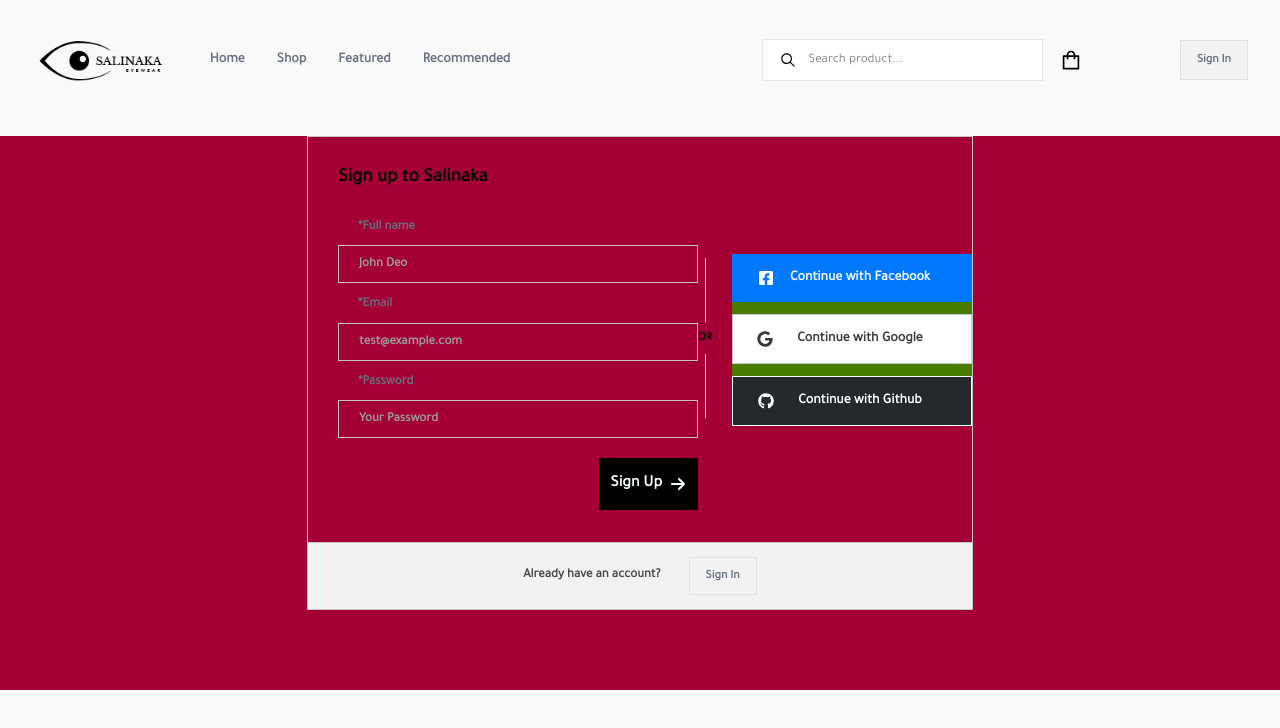
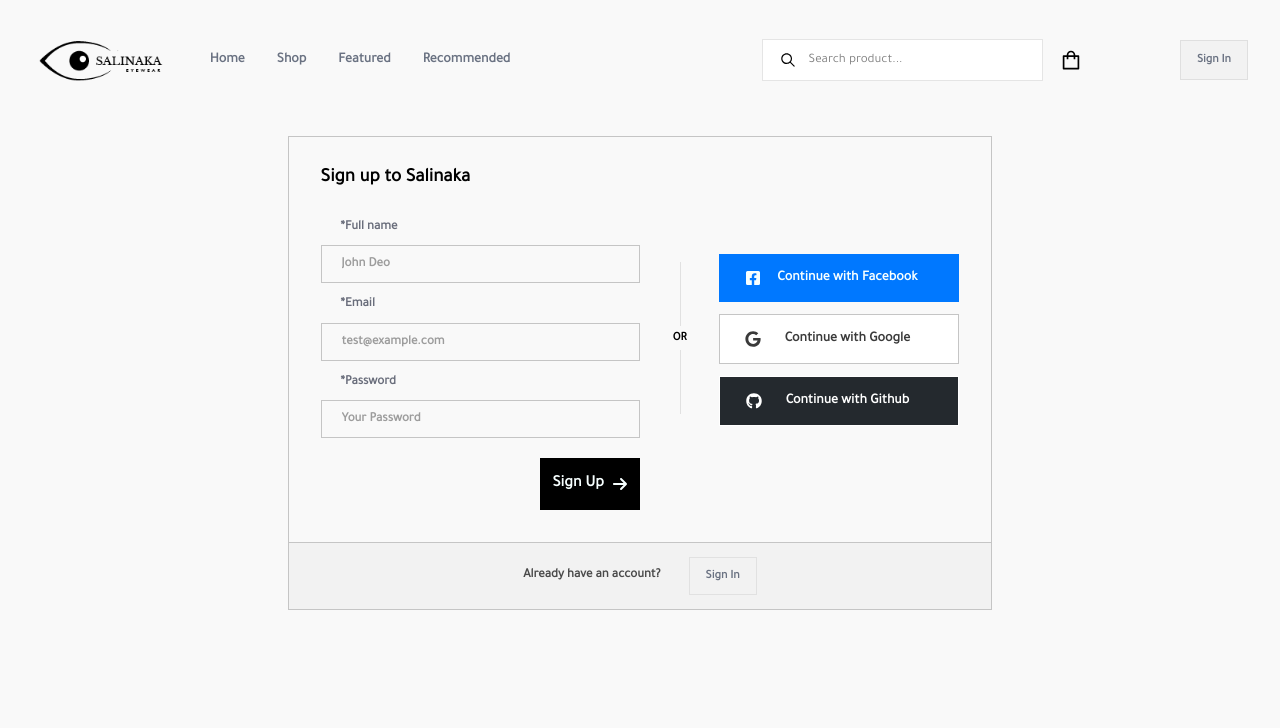
Before and after one commit to webhavilah/e-commerce, a React (Vite) app: page /signup in a window 1280 px wide. Shown: the top 728 px of the page. Built offline with nearby package versions, Linux system fonts and the light colour scheme.

Commit message:
final update from ayanfe for now

```diff
--- a/src/consumable/featured.js
+++ b/src/consumable/featured.js
@@ -39,6 +39,7 @@ const featured = [
         brand: "Tiktilaok Manok",
         name: "Sexbomb",
         imgUrl: "../src/assets/f-6.png",
+        price: 78,
     }
 ]
 export default featured;
--- a/src/salinaka_pages/Home.jsx
+++ b/src/salinaka_pages/Home.jsx
@@ -26,19 +26,19 @@ const Home = () => {
     <div>
       <Navbar />
       <div className="home overflow-x-hidden">
-        <div className="flex w-[85%] bg-[#f3f3f3] m-auto mt-30 ">
-          <div className="w-[50%] text-[#1a1a1a] my-auto pl-10 pt-20 pb-10">
-            <h2 className="text-[50px] max-w-sm leading-14 mb-6 ">
+        <div className="lg:flex w-[85%] bg-[#f3f3f3] m-auto mt-30 ">
+          <div className="lg:w-[50%] w-[80%] text-[#1a1a1a] my-auto pl-10 lg:pt-20 pt-10 pb-10">
+            <h2 className="sm:text-4xl md:text-5xl lg:text-[50px] text-2xl max-w-sm md:leading-14 mb-6 ">
               <span className="capitalize font-bold">see</span> everything
               with <span className="capitalize font-bold">clarity</span>
             </h2>
-            <p className="text-sm lg:text-lg text-[#4a4a4a] font-bold  lg:w-md mb-4">
+            <p className="text-sm md:text-lg text-[#4a4a4a] font-bold  lg:w-md mb-4">
               Buying eyewear should leave you happy and good-looking, with money
               in your pocket. Glasses, sunglasses, and contacts—weve got your
               eyes covered.
             </p>
             <Link to="/shop">
-              <button className="flex items-center justify-between bg-black text-white py-4 px-4 font-medium hover:bg-neutral-800 transition duration-400">
+              <button className="flex items-center justify-between bg-black text-white md:py-4 md:px-4 p-3.5 font-medium hover:bg-neutral-800 transition duration-400">
                 Shop Now <FaArrowRight className="ml-2" />
               </button>
             </Link>
--- a/src/salinaka_pages/Shop.jsx
+++ b/src/salinaka_pages/Shop.jsx
@@ -33,7 +33,7 @@ const Shop = () => {
 
       <div className="mt-26">
         <div className="w-[87%] m-auto h-auto">
-          <div className="grid xl:grid-cols-7 lg:grid-cols-5 md:grid-cols-4 grid-cols-2 gap-5 h-70 w-full">
+          <div className="grid xl:grid-cols-7 lg:grid-cols-5 md:grid-cols-4 grid-cols-2 gap-5 h-70 sm:pb-0 pb-410 sm w-full">
             {dataFour.map((item, id) => (
               <div
                 key={id}
@@ -55,7 +55,7 @@ const Shop = () => {
                   <h3 className="py-4 font-bold">{item.amount}</h3>
                 </div>
 
-                <div className="absolute bottom-0 left-0 w-full mt-30 bg-black text-white text-center font-bold text-sm py-2 transform translate-y-10 group-hover:translate-y-0 transition-transform duration-300">
+                <div className="absolute bottom-0 left-0 w-full mt-30 bg-black text-white text-center font-bold text-sm py-3 transform translate-y-13 group-hover:translate-y-0 transition-transform duration-300">
                   <p>Add to basket</p>
                 </div>
               </div>
--- a/src/salinaka_pages/Signup.jsx
+++ b/src/salinaka_pages/Signup.jsx
@@ -29,7 +29,7 @@ function Signup() {
     return () => window.removeEventListener("scroll", handleScroll);
   }, []);
   return (
-      <div className="">
+      <div className="overflow-x-hidden">
       <header
         ref={navbar}
         className="h-30 fixed w-full z-50 flex items-center justify-center top-0"
@@ -120,74 +120,74 @@ function Signup() {
         </nav>
       </header>
 
-      <div className="w-screen">
-        <div className="lg:mt-34 md:mt-25 bg-0 m-auto w-full md:w-screen bg-rose-800 md:pb-20">
-        <div className="border border-[#C5C5C5] lg:w-[52%] md:w-[75%] m-auto w-screen">
-          <div className="lg:flex justify-between md: md:items-center md:grid w-[91%] m-auto">
-            <div className="w-full items-center" >
+      <div className="w-screen overflow-x-hidden">
+        <div className="min-[901px]:mt-34 max-[900px]:mt-25 bg-0 m-auto w-full md:w-screen max-lg:pb-20">
+        <div className="border border-[#C5C5C5] xl:w-[55%] min-[901px]:w-[70%] max-[900px]:w-[70%] max-[400px]:w-[92%] m-auto w-screen">
+          <div className="min-[901px]:flex justify-between md:items-center w-[91%] m-auto">
+            <div className="w-full min-[901px]:w-[50%] items-center text-left max-[900px]:text-center" >
               <h2 className="font-semibold text-[19px] mt-7">
                 Sign up to Salinaka
               </h2>
-              <form className="w-full lg:w-90 md:pr-0">
+              <form className="w-full xs:pr-0 :w-[90%]">
                 <div className="flex flex-col mt-6">
-                  <label className="text-[13px] mb-2 pl-5 font-bold text-[#696D7B]">
+                  <label className="text-[13px] mb-2 pl-5 font-bold text-[#696D7B] text-left max-[900px]:text-center">
                     *Full name
                   </label>
                   <input
-                    className=" border border-[#C5C5C5] py-1.5 pl-5 w-full  focus:ring-0 focus: focus:outline-none placeholder:font-semibold placeholder:text-[#9C9C9C] placeholder:text-[13px]"
+                    className=" border border-[#C5C5C5] py-1.5 pl-5 w-full  focus:ring-0 focus: focus:outline-none placeholder:font-semibold placeholder:text-[#9C9C9C] placeholder:text-[13px] text-left max-[900px]:text-center"
                     type="text"
                     placeholder="John Deo"
                   />
                 </div>
                 <div className="flex flex-col mt-3">
-                  <label className="text-[13px] mb-2 pl-5 font-bold text-[#696D7B]">
+                  <label className="text-[13px] mb-2 pl-5 font-bold text-[#696D7B] text-left max-[900px]:text-center">
                     *Email
                   </label>
                   <input
-                    className=" border border-[#C5C5C5] py-1.5 pl-5 w-full focus:ring-0 focus: focus:outline-none placeholder:font-semibold placeholder:text-[#9C9C9C] placeholder:text-[13px]"
+                    className=" border border-[#C5C5C5] py-1.5 pl-5 w-full focus:ring-0 focus: focus:outline-none placeholder:font-semibold placeholder:text-[#9C9C9C] placeholder:text-[13px] text-left max-[900px]:text-center"
                     type="email"
                     placeholder="test@example.com"
                   />
                 </div>
                 <div className="flex flex-col mt-3">
-                  <label className="text-[13px] mb-2 pl-5 font-bold text-[#696D7B]">
+                  <label className="text-[13px] mb-2 pl-5 font-bold text-[#696D7B] text-left max-[900px]:text-center">
                     *Password
                   </label>
                   <input
-                    className=" border border-[#C5C5C5] py-1.5 pl-5 w-full focus:ring-0 focus: focus:outline-none placeholder:font-semibold placeholder:text-[#9C9C9C] placeholder:text-[13px]"
+                    className=" border border-[#C5C5C5] py-1.5 pl-5 w-full focus:ring-0 focus: focus:outline-none placeholder:font-semibold placeholder:text-[#9C9C9C] placeholder:text-[13px] text-left max-[900px]:text-center"
                     type="password"
                     placeholder="Your Password"
                   />
                 </div>
                 <div className="lg:mb-8 md:w-full">
-                  <button className="text-[16px] flex items-center ml-auto  my-5  bg-black text-[#F7FFFF] py-3.5 px-3 font-bold hover:bg-neutral-800 transition duration-400">
+                  <button className="max-[900px]:w-full max-[900px]:justify-center text-[16px] flex items-center ml-auto  my-5  bg-black text-[#F7FFFF] py-3.5 px-3 font-bold hover:bg-neutral-800 transition duration-400">
                     <p className="">Sign Up</p>
                     <FaArrowRight className="ml-2" />
                   </button>
                 </div>
               </form>
             </div>
-            <div className="lg:mb-4 lg:pr-5 lg:grid md:flex">
-              <div className="lg:w-[0.1px] m-auto bg-[#E1E1E1] lg:h-16 lg:mt-3 items-center md:h-[0.2vw] md:w-32"></div>
-              <p className="text-xs font-bold py-2">OR</p>
-              <div className="lg:w-[0.1px] m-auto bg-[#E1E1E1] lg:h-16 md:h-[0.2vw] md:w-32"></div>
+            <div className="min-[901px]:pb-4 min-[901px]:grid max-[900px]:flex max-[900px]:mb-5 m-auto max-[500px]:justify-baseline min-[901px]:w-auto min-[700px]:w-[70%] min-[500px]:w-full max-[900px]:py-4">
+              <div className="min-[901px]:w-[0.1px] m-auto bg-[#E1E1E1] min-[901px]:h-16 min-[901px]:mt-3 max-[900px]:h-[0.2vw] max-[500px]:w-22 max-[900px]:w-32"></div>
+              <p className="text-xs font-bold min-[901px]:py-1">OR</p>
+              <div className="min-[901px]:w-[0.1px] m-auto bg-[#E1E1E1] min-[901px]:h-16 max-[900px]:h-[0.2vw] max-[900px]:w-32 max-[500px]:w-22"></div>
             </div>
-            <div className="lg:my-auto flex flex-col gap-3 bg-lime-700">
-              <button className="flex items-center justify-center w-60 text-sm  py-3.5 gap-2 bg-[#0078FF] hover:bg-blue-600 text-[#F7FFFF] font-semibold  transition duration-200">
+            <div className="min-[901px]:my-auto flex flex-col gap-3 min-[901px]:w-auto w-full max-min-[901px]:mb-6">
+              <button className="flex items-center justify-center min-[901px]:w-60 text-sm  py-3.5 gap-2 bg-[#0078FF] hover:bg-blue-600 text-[#F7FFFF] font-semibold  transition duration-200">
                 <p className="flex items-center ">
                   <FaFacebookSquare className="w-4 h-4 right-4 relative" />{" "}
                   Continue with Facebook
                 </p>
               </button>
 
-              <button className="flex items-center justify-center w-60 text-sm  py-3.5 gap-2 border bg-[#FFFFFF] border-[#C5C5C5] text-[#3A3A3A] font-semibold hover:bg-[#0000001d] transition duration-200">
+              <button className="flex items-center justify-center lg:w-60 text-sm  py-3.5 gap-2 border bg-[#FFFFFF] border-[#C5C5C5] text-[#3A3A3A] font-semibold hover:bg-[#0000001d] transition duration-200">
                 <p className="flex items-center">
                   <FaGoogle className="w-4 h-4 ml-0 right-6 relative" />{" "}
                   Continue with Google
                 </p>
               </button>
 
-              <button className="flex items-center justify-center w-60 text-sm  py-3.5 gap-2 border bg-[#24292E] text-[#ffffff] font-semibold hover:bg-[#31373c]  transition duration-200">
+              <button className="flex items-center justify-center lg:w-60 text-sm  py-3.5 gap-2 border bg-[#24292E] text-[#ffffff] font-semibold hover:bg-[#31373c]  transition duration-200 max-[900px]:mb-10">
                 <p className=" flex items-center ">
                   <FaGithub className="w-4 h-4 right-6 relative" /> Continue
                   with Github
@@ -195,7 +195,7 @@ function Signup() {
               </button>
             </div>
           </div>
-          <div className="bg-[#f2f2f2] flex py-3.5 border-t border-[#C5C5C5] justify-center items-center space-x-7">
+          <div className="bg-[#f2f2f2] flex py-3.5 border-t border-[#C5C5C5] justify-center items-center space-x-7 object-contain">
             <p className="text-[13px] font-bold text-[#4A4A4A]">
               Already have an account?
             </p>
```
Also changed, not shown: src/consumable/featured-four.js (+12 -12 lines), src/salinaka_pages/Featured.jsx (+9 -17 lines), src/salinaka_pages/Recommended.jsx (+12 -16 lines), src/components/Navbar.jsx (indentation only), src/components/store/UserStore.js (deleted).
